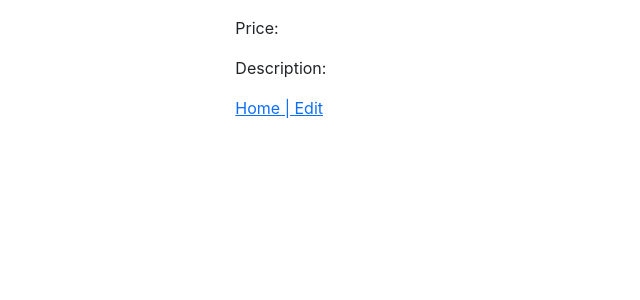
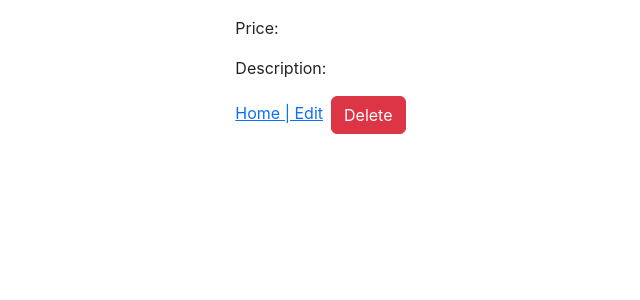
Before and after one commit to TRSCode/JavaScript_Part2, a React (Create React App) app in the folder productManager/client/: page /product/1 in a window 1280 px wide. Shown: the top 300 px of the page, without its empty margins (150-790 px from the left). Built offline with nearby package versions, Linux system fonts and the light colour scheme; no server answers.

Commit message:
Added Delete to Detail component

```diff
--- a/productManager/client/src/components/Detail.jsx
+++ b/productManager/client/src/components/Detail.jsx
@@ -1,10 +1,12 @@
 import React, { useEffect, useState } from 'react'
 import axios from 'axios';
-import {useParams, Link} from "react-router-dom";
+import {useParams, Link, useNavigate} from "react-router-dom";
 
 const Detail = (props) => {
     const [ product, setProduct] = useState({})
     const {id} = useParams();
+    const navigate = useNavigate();
+
     useEffect(() => {
         axios.get("http://localhost:8000/api/product/" + id)
             .then(res => {
@@ -14,13 +16,14 @@ const Detail = (props) => {
             .catch( err => console.log(err));
     }, []);
 
-    // const deleteProduct = (productId) => {
-    //     axios.delete('http://localhost:8000/api/product/' + productId)
-    //         .then(res => {
-    //             removeFromDom(productId)
-    //         })
-    //         .catch(err => console.log(err))
-    // }
+    const deleteProduct = () => {
+        axios.delete('http://localhost:8000/api/product/' + id)
+            .then(res => {
+                console.log(res.data);
+                navigate('/home');
+            })
+            .catch(err => console.log(err))
+    }
 
     return (
         <div className="container col-5 mt-3">
@@ -29,9 +32,9 @@ const Detail = (props) => {
             <p>Description: {product.description}</p>
             <Link to={'/home'}> Home |</Link>
             <Link to={'/product/edit/' + product._id}> Edit</Link>
-            {/* <button onClick={(e)=>{deleteProduct(product._id)}} className="btn btn-danger ms-2">
+            <button onClick={deleteProduct} className="btn btn-danger ms-2">
                 Delete
-            </button> */}
+            </button>
         </div>
     );
 }
```
